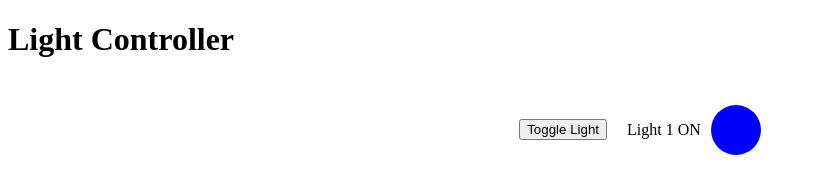
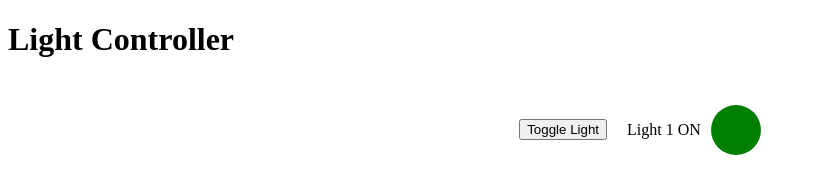
Before and after one commit to dondfx/dondfx.github.io, a plain HTML site: page index.html in a window 1280 px wide. Both pictures are taken after a click on the button "Toggle Light". Shown: the whole page, without its empty margins (0-816 px from the left). Drawn offline with Linux system fonts and the light colour scheme.

Commit message:
Update index.html

```diff
--- a/index.html
+++ b/index.html
@@ -37,7 +37,7 @@
       button.addEventListener("click", function () {
         isOn = !isOn;
         text.innerHTML = isOn ? "Light 1 ON" : "Light 1 OFF";
-        indicator.style.backgroundColor = isOn ? "blue" : "red";
+        indicator.style.backgroundColor = isOn ? "green" : "red";
       });
     </script>
   </body>
```
